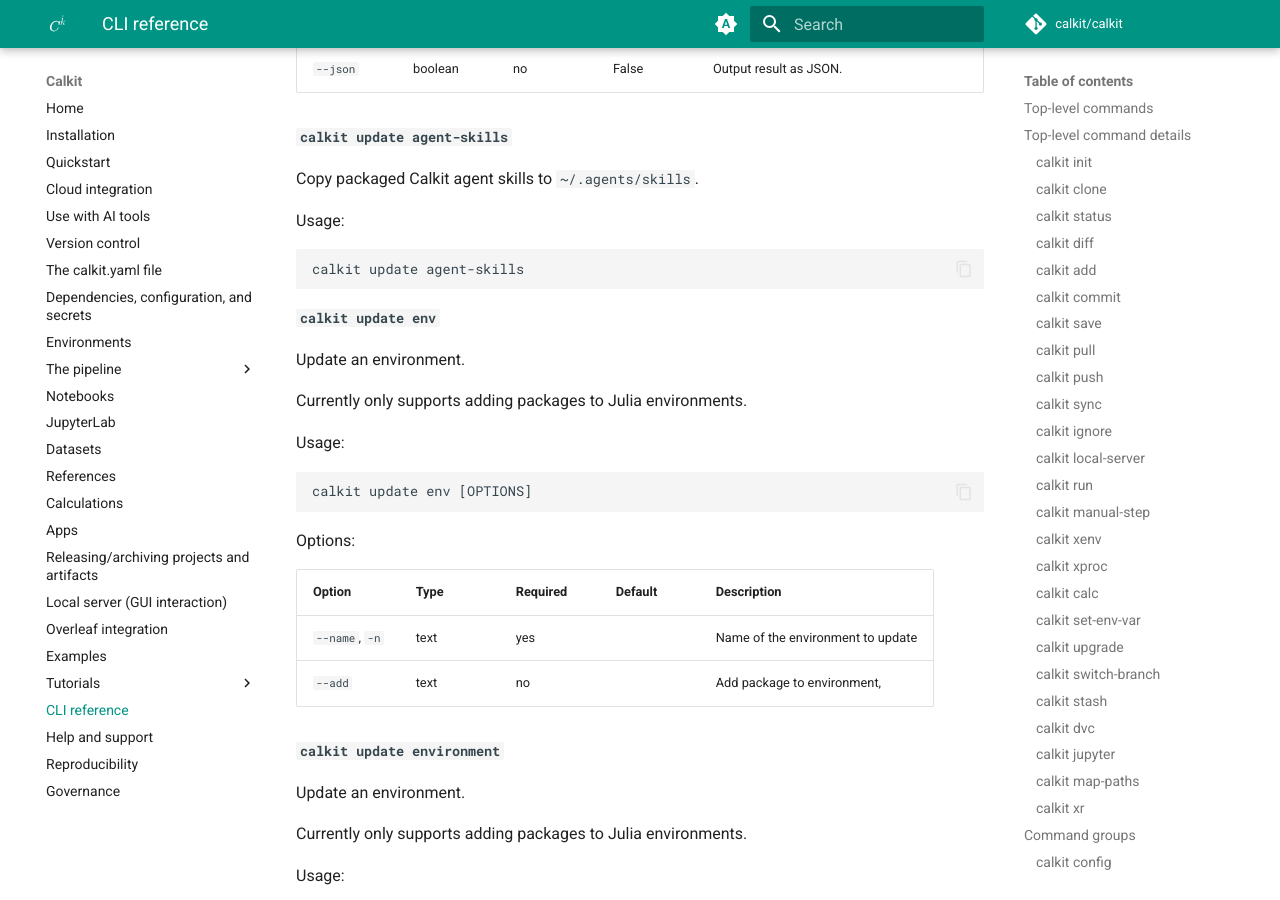
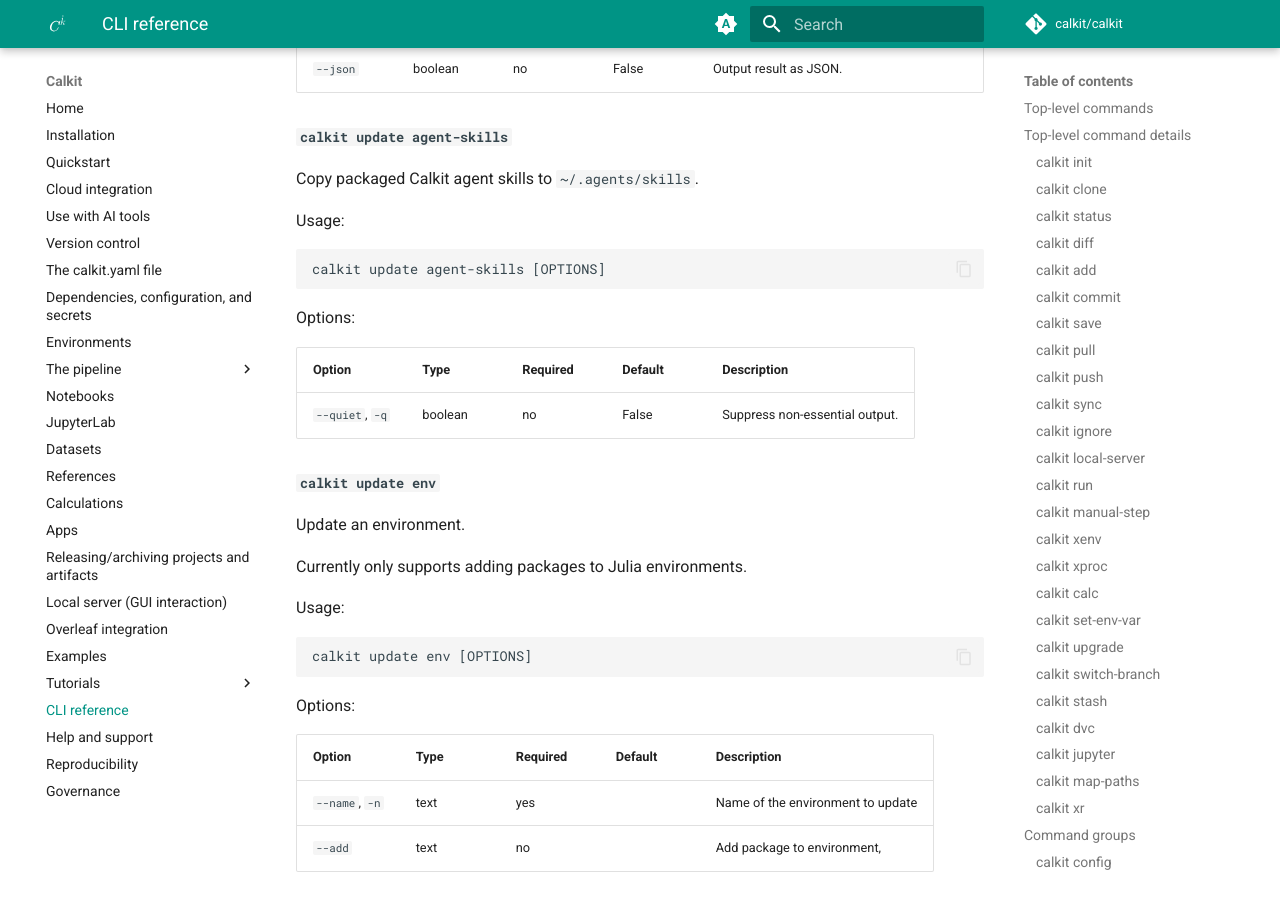
Before and after one commit to calkit/calkit, an MkDocs documentation site: the page built from docs/cli-reference.md, in a window 1280 px wide and 900 px high, scrolled down 58124 px. Built offline with MkDocs 1.6.1 and Material for MkDocs 9.7.7, drawn with Linux system fonts in a browser that asks for light colours; comment, search, counter and statistics services are not loaded.

Commit message:
Fix a bit

````diff
--- a/docs/cli-reference.md
+++ b/docs/cli-reference.md
@@ -2093,8 +2093,14 @@
 Usage:
 
 ```text
-calkit update agent-skills
-```
+calkit update agent-skills [OPTIONS]
+```
+
+Options:
+
+| Option          | Type    | Required | Default | Description                    |
+| --------------- | ------- | -------- | ------- | ------------------------------ |
+| `--quiet`, `-q` | boolean | no       | False   | Suppress non-essential output. |
 
 <a id="subcommand-update-env"></a>
 
````
Also changed, not shown: agent-plugin/skills/add-pipeline-stage/SKILL.md (renamed from agent-plugin/skills/add-calkit-pipeline-stage/SKILL.md, +5 -2 lines), agent-plugin/skills/conventions/SKILL.md (renamed from agent-plugin/skills/calkit-conventions/SKILL.md, +62 -46 lines), agent-plugin/skills/create-pipeline/SKILL.md (renamed from agent-plugin/skills/create-calkit-pipeline/SKILL.md, +5 -2 lines), 2 other files.
